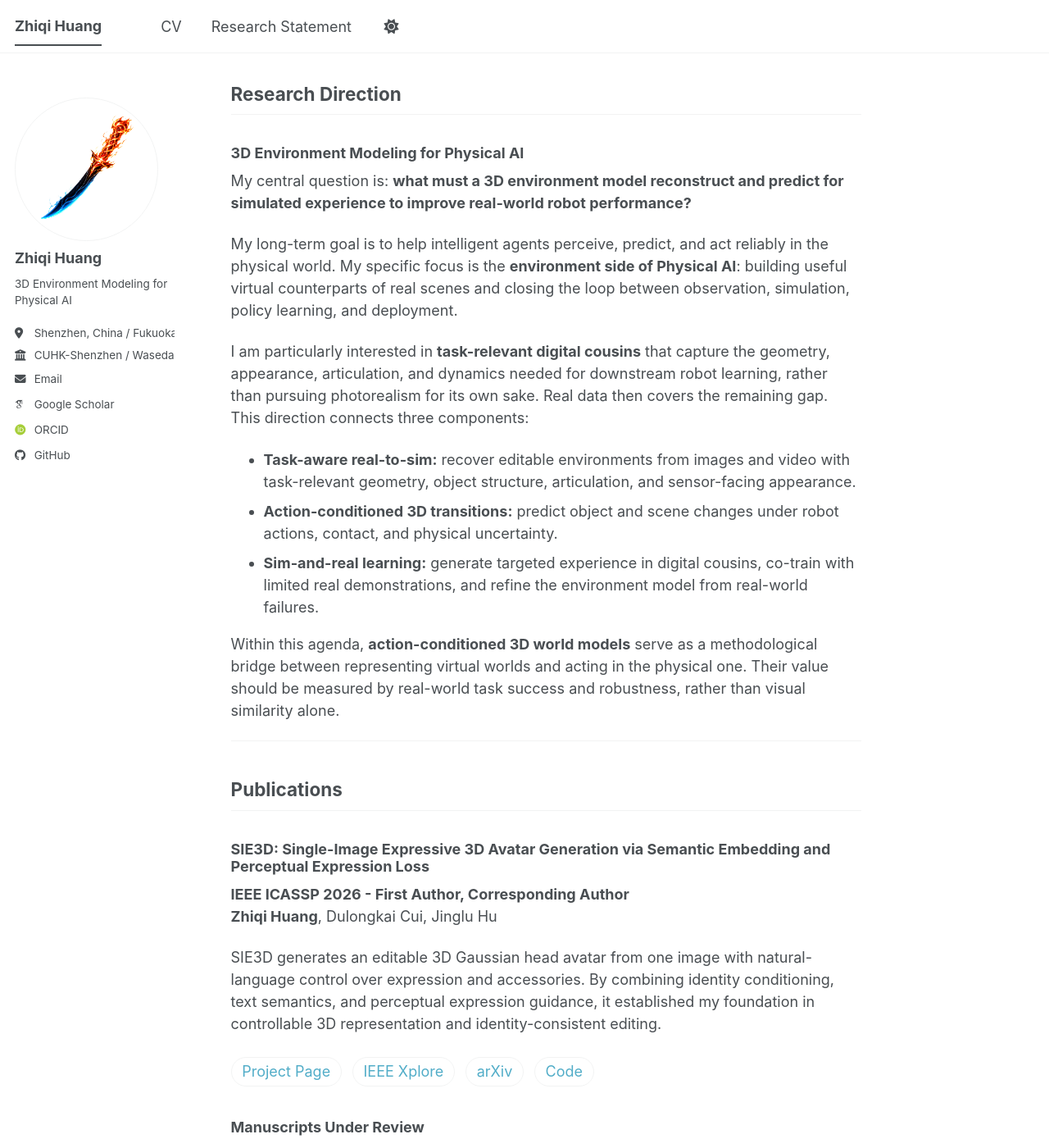
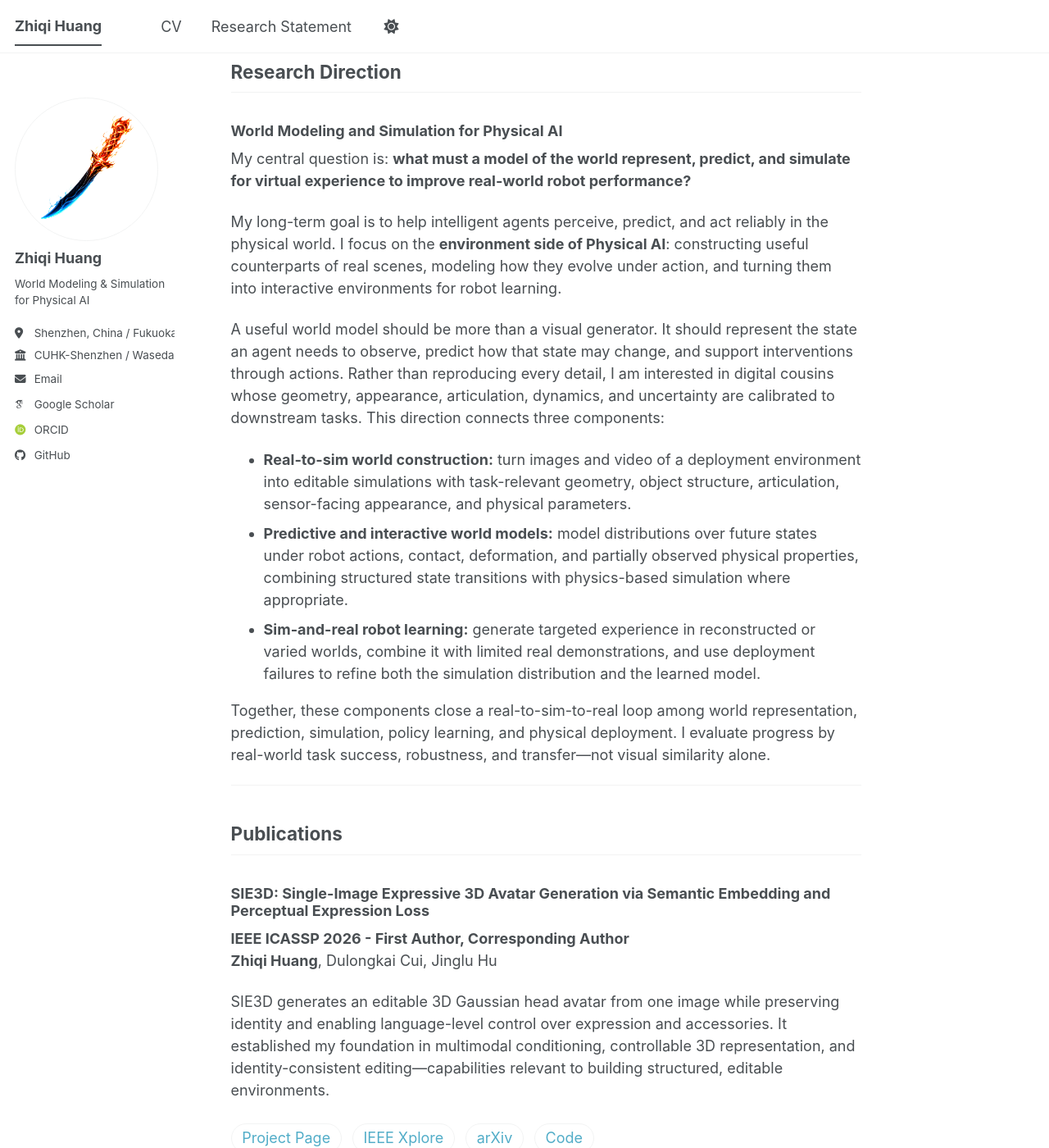
Before and after one commit to huang-zhiqi/huang-zhiqi.github.io, a Jekyll site: the page built from _pages/about.md, in a window 1280 px wide and 1400 px high, scrolled down 682 px. Shown: the whole window at 82% size. Built offline with Jekyll 4.4.1, drawn with Linux system fonts in a browser that asks for light colours; some web fonts are replaced; a script bundle is joined from its source files by our own code; library files that are not in the unit come from our copies; some of the changed text lies outside the part shown.

Commit message:
改为World Modeling and Simulation for Physical AI

```diff
--- a/_config.yml
+++ b/_config.yml
@@ -12,7 +12,7 @@
 title                    : "Zhiqi Huang"
 title_separator          : "-"
 name                     : &name "Zhiqi Huang"
-description              : &description "Zhiqi Huang — 3D environment modeling for Physical AI and real-to-sim-to-real robot learning"   # Update this with a general description of your site, this is the default if not overridden by a page
+description              : &description "Zhiqi Huang | World modeling and simulation for Physical AI and real-to-sim-to-real robot learning"   # Update this with a general description of your site, this is the default if not overridden by a page
 url                      : https://huang-zhiqi.github.io # The base hostname & protocol for your site e.g. "https://[your GitHub username].github.io",
                                                            # or if you already have some other page hosted on Github then use "https://[your GitHub username].github.io/[Your Repo Name]"
 baseurl                  : "" # the subpath of your site, e.g. "/blog"
@@ -26,7 +26,7 @@
   avatar           : "profile-firewoven-azure-blade.png"
   name             : "Zhiqi Huang"
   pronouns         : # example: "she/her"
-  bio              : "3D Environment Modeling for Physical AI"
+  bio              : "World Modeling & Simulation for Physical AI"
   location         : "Shenzhen, China / Fukuoka, Japan"
   employer         : "CUHK-Shenzhen / Waseda University"
   uri              : # URL
--- a/_pages/about.md
+++ b/_pages/about.md
@@ -1,16 +1,16 @@
 ---
 permalink: /
 title: "Zhiqi Huang"
-excerpt: "3D environment modeling for Physical AI and real-to-sim-to-real robot learning"
+excerpt: "World modeling and simulation for Physical AI and real-to-sim-to-real robot learning"
 author_profile: true
 redirect_from:
   - /about/
   - /about.html
 ---
 
-I am a **Research Assistant at The Chinese University of Hong Kong, Shenzhen (CUHK-Shenzhen)** and an **M.Phil. student in Information Architecture at Waseda University**. I study **3D environment modeling for Physical AI**, with a focus on how structured 3D representations can turn real observations into simulations that improve real-world robot learning.
+I am a **Research Assistant at The Chinese University of Hong Kong, Shenzhen (CUHK-Shenzhen)** and an **M.Phil. student in Information Architecture at Waseda University**. I study **world modeling and simulation for Physical AI**: how structured representations and predictive environments can turn real observations into useful simulated experience for robot learning.
 
-Before returning to academia, I spent three years building real-time rendering and PBR pipelines at **4399 Games**. My subsequent research developed complementary foundations in controllable 3D representation, geometry-aligned physically based appearance, and structured prediction of volumetric change. I am now bringing these foundations together through **task-aware digital cousins**, **action-conditioned 3D environment models**, and **sim-and-real learning**: reconstructing what matters for interaction, modeling how robot actions may change a scene, and using both simulated and real experience for reliable real-world deployment.
+Before returning to academia, I spent three years building real-time rendering and PBR pipelines at **4399 Games**, gaining production experience in constructing interactive virtual worlds under real system constraints. My academic work has since developed complementary foundations in controllable 3D representation, geometry-aligned physically based appearance, and structured prediction of 3D change. I am now connecting these foundations to **real-to-sim-to-real robot learning** through digital cousins, action-conditioned world models, and sim-and-real training.
 
 ## News
 
@@ -22,19 +22,19 @@
 
 ## Research Direction
 
-### 3D Environment Modeling for Physical AI
+### World Modeling and Simulation for Physical AI
 
-My central question is: **what must a 3D environment model reconstruct and predict for simulated experience to improve real-world robot performance?**
+My central question is: **what must a model of the world represent, predict, and simulate for virtual experience to improve real-world robot performance?**
 
-My long-term goal is to help intelligent agents perceive, predict, and act reliably in the physical world. My specific focus is the **environment side of Physical AI**: building useful virtual counterparts of real scenes and closing the loop between observation, simulation, policy learning, and deployment.
+My long-term goal is to help intelligent agents perceive, predict, and act reliably in the physical world. I focus on the **environment side of Physical AI**: constructing useful counterparts of real scenes, modeling how they evolve under action, and turning them into interactive environments for robot learning.
 
-I am particularly interested in **task-relevant digital cousins** that capture the geometry, appearance, articulation, and dynamics needed for downstream robot learning, rather than pursuing photorealism for its own sake. Real data then covers the remaining gap. This direction connects three components:
+A useful world model should be more than a visual generator. It should represent the state an agent needs to observe, predict how that state may change, and support interventions through actions. Rather than reproducing every detail, I am interested in digital cousins whose geometry, appearance, articulation, dynamics, and uncertainty are calibrated to downstream tasks. This direction connects three components:
 
-* **Task-aware real-to-sim:** recover editable environments from images and video with task-relevant geometry, object structure, articulation, and sensor-facing appearance.
-* **Action-conditioned 3D transitions:** predict object and scene changes under robot actions, contact, and physical uncertainty.
-* **Sim-and-real learning:** generate targeted experience in digital cousins, co-train with limited real demonstrations, and refine the environment model from real-world failures.
+* **Real-to-sim world construction:** turn images and video of a deployment environment into editable simulations with task-relevant geometry, object structure, articulation, sensor-facing appearance, and physical parameters.
+* **Predictive and interactive world models:** model distributions over future states under robot actions, contact, deformation, and partially observed physical properties, combining structured state transitions with physics-based simulation where appropriate.
+* **Sim-and-real robot learning:** generate targeted experience in reconstructed or varied worlds, combine it with limited real demonstrations, and use deployment failures to refine both the simulation distribution and the learned model.
 
-Within this agenda, **action-conditioned 3D world models** serve as a methodological bridge between representing virtual worlds and acting in the physical one. Their value should be measured by real-world task success and robustness, rather than visual similarity alone.
+Together, these components close a real-to-sim-to-real loop among world representation, prediction, simulation, policy learning, and physical deployment. I evaluate progress by real-world task success, robustness, and transfer—not visual similarity alone.
 
 ---
 
@@ -45,7 +45,7 @@
 **IEEE ICASSP 2026 - First Author, Corresponding Author**<br>
 **Zhiqi Huang**, Dulongkai Cui, Jinglu Hu
 
-SIE3D generates an editable 3D Gaussian head avatar from one image with natural-language control over expression and accessories. By combining identity conditioning, text semantics, and perceptual expression guidance, it established my foundation in controllable 3D representation and identity-consistent editing.
+SIE3D generates an editable 3D Gaussian head avatar from one image while preserving identity and enabling language-level control over expression and accessories. It established my foundation in multimodal conditioning, controllable 3D representation, and identity-consistent editing—capabilities relevant to building structured, editable environments.
 
 <a class="pub-link" href="https://huang-zhiqi.github.io/SIE3D/">Project Page</a>
 <a class="pub-link" href="https://doi.org/10.1109/ICASSP55912.2026.11462135">IEEE Xplore</a>
@@ -54,8 +54,8 @@
 
 ### Manuscripts Under Review
 
-* **Controllable PBR material generation from long-form descriptions** - *First author; AAAI 2027 under review.* Generates relightable PBR channels by retaining detailed material specifications and routing them with surface geometry. It extends controllable 3D modeling from humans to geometry-aligned, physically based object appearance, with relevance to reconstructing sensor-facing appearance in real-to-sim pipelines.
-* **Deform-then-edit forecasting for longitudinal 3D CT** - *First author; AAAI 2027 under review.* Forecasts localized volumetric change while preserving stable anatomy. Although developed for medical imaging, it contributes a transition-modeling perspective - anchor the current 3D state, deform what persists, and localize what changes - without claiming action conditioning in the current model.
+* **Controllable PBR material generation from long-form descriptions** - *First author; AAAI 2027 under review.* Generates geometry-aligned, relightable material channels while retaining detailed specifications from long-form text. It strengthens the observation side of world modeling through structured, physically based appearance; the current work models optical reflectance rather than mechanical properties such as mass, friction, or contact dynamics.
+* **Deform-then-edit forecasting for longitudinal 3D CT** - *First author; AAAI 2027 under review.* Forecasts localized volumetric change while preserving stable anatomy. Although the current model is history-conditioned and medical rather than action-conditioned and robotic, it contributes a transition-modeling principle: anchor the current state, explain coherent motion explicitly, and localize what changes.
 
 ---
 
@@ -65,12 +65,14 @@
 
 **Research Assistant** - *Jul. 2026 - Present*
 
+* Current focus: world modeling and simulation for real-to-sim-to-real robot learning.
+
 ### 4399 Games
 
 **Senior Graphics Engineer** - *2023 - 2024*
 
 * Led a rendering team of 3-5 engineers and owned the rendering roadmap for *Era of Conquest* on mobile and PC.
-* Drove graphics development for new mobile, PC, and web projects through reusable asset, material, and rendering pipelines.
+* Developed reusable asset, material, and rendering pipelines for interactive virtual worlds across mobile, PC, and web platforms.
 
 **Graphics Engineer** - *2021 - 2023*
 
@@ -92,7 +94,7 @@
 ## Technical Background
 
 * **Graphics and systems:** C++, C#, GLSL/HLSL, Unity, Vulkan, OpenGL, real-time rendering, PBR, cross-platform optimization
-* **Machine learning and 3D:** Python, PyTorch, 3D Gaussian Splatting, diffusion models, CLIP/LongCLIP, mesh and material processing, multi-view evaluation, volumetric modeling
+* **Machine learning and 3D:** Python, PyTorch, 3D Gaussian Splatting, diffusion models, CLIP/LongCLIP, mesh and material processing, multi-view evaluation, volumetric modeling, structured prediction
 
 ---
 
```
